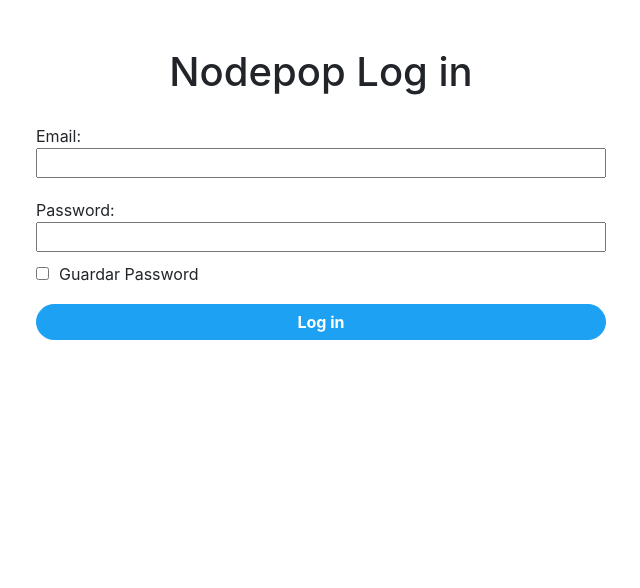
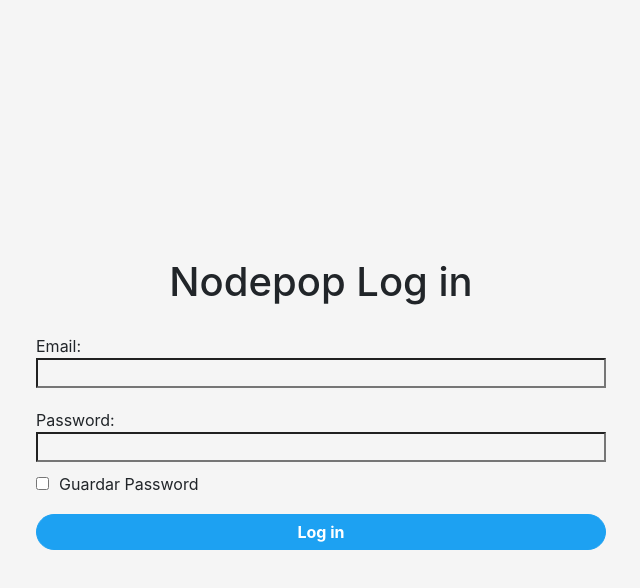
Before and after one commit to emgg2/practica-react, a React (Create React App) app: page /login in a window 1280 px wide. Shown: the top 588 px of the page, without its empty margins (319-959 px from the left). Built offline with nearby package versions, Linux system fonts and the light colour scheme.

Commit message:
style changes

```diff
--- a/src/App.css
+++ b/src/App.css
@@ -2,7 +2,7 @@
 
 
 .App {
-
+  background-color: #f5f5f5;
 }
 
 .App-logo {
@@ -25,6 +25,7 @@
   justify-content: center;
   font-size: calc(10px + 2vmin);
   color: white;
+  border:1px solid
 }
 
 .App-link {
--- a/src/components/auth/LoginPage/LoginPage.css
+++ b/src/components/auth/LoginPage/LoginPage.css
@@ -1,7 +1,4 @@
 .loginPage {
-  margin-left: auto;
-  margin-right: auto;
-  margin-top: 40px;
   max-width: 600px;
   padding: 0 15px;
   width: 100%;
@@ -23,3 +20,10 @@
   margin-top: 20px;
   padding: 10px 15px;
 }
+
+.contentLogin {
+  display: flex;
+    align-items: center;
+    justify-content: center;
+    height: 100vh;
+}
--- a/src/components/auth/LoginPage/LoginPage.js
+++ b/src/components/auth/LoginPage/LoginPage.js
@@ -40,7 +40,6 @@ function LoginPage({ onLogin, history, location }) {
       await login(credentials, savePassword);
       isLogged.current = true;
     }catch (error) {
-      debugger;
         handleError(error.message);
     } finally
     {
@@ -49,11 +48,13 @@ function LoginPage({ onLogin, history, location }) {
   }
 
   return (
+      <div className="contentLogin">
         <div className="loginPage">
            {isLoading && <Spinner />}
           <h1 className="loginPage-title">Nodepop Log in</h1>
           { error && <Advert  message={error} /> }
           <LoginForm onSubmit={handleSubmit} isLoading={isLoading}/>
+        </div>
         </div>
       );
 }
--- a/src/components/products/ProductDetailPage/ProductDetailPage.css
+++ b/src/components/products/ProductDetailPage/ProductDetailPage.css
@@ -10,6 +10,7 @@
 .boxProduct {
     width: 250px;
     border: 1px solid lightgray;
+    border-radius: 4px;
     margin-right: 8px;
 
 }
@@ -19,14 +20,7 @@
     justify-content: space-between;
 }
 
-.productPrice {
-    margin-left: 10px;
-    background-color: #2196F3;
-    padding: 5px 20px;
-    border-radius: 9999px;
-    color: white;
-    margin-top: 5px;
-}
+
 
 .productName {
     margin-top: 10px;
@@ -92,10 +86,30 @@
 
 .photo {
     width: 40%;
-
 }
 
 img {
     width: 100%;
     height: 100%;
 }
+
+.productData{
+    padding:50px;
+}
+
+.productName{
+    font-weight: bold;
+    font-size: 1em;
+    color: rgb(29, 161, 242);
+    font-size: 3em;
+}
+
+.productPriceDetail {
+    color: grey;
+    font-size: 2em;
+}
+
+.comment {
+    font-size: 0.6em;
+
+}
--- a/src/components/products/ProductDetailPage/ProductDetailPage.js
+++ b/src/components/products/ProductDetailPage/ProductDetailPage.js
@@ -43,8 +43,7 @@ const ProductDetailPage = ({match, ...props}) => {
             error={error}
             isLoading={isLoading}
             {...props}>
-            {product ? <ProductDetail product={product} />: '' }
-            <DeleteButton productId={match.params.productId} {...props}/>
+            {product ? <ProductDetail product={product} {...props} />: '' }
 
         </Layout>
     );
--- a/src/components/products/ProductDetailPage/productDetail.js
+++ b/src/components/products/ProductDetailPage/productDetail.js
@@ -1,17 +1,19 @@
 import './ProductDetailPage.css';
 
 const ProductDetail = ({product}) => {
+    const tags = product.tags.map(tag => <p className="tag">{tag}</p>);
     return (
 
         <div className = "box">
+
              <div className="photo"><img src={`${process.env.REACT_APP_API_BASE_URL}${product.photo}`} alt={product.name} /> </div>
-             <div>
+             <div className="productData">
+             <p className="productName">{product.name}</p>
+             <p className="productPriceDetail"><b>{product.price}€</b> <span className="comment"><i>impuestos includos</i></span></p>
+             {tags}
+             <p className={product.sale === true ? 'sale' : 'lookingFor'}>{product.sale === true ? 'En venta': 'Se busca'}</p>
 
-                <p>{product.name}</p>
-                <p className="tag">{product.tags}</p>
 
-                <p><b>{product.price}€</b></p>
-                <p>{product.sale}</p>
             </div>
         </div>
     );
--- a/src/components/products/ProductPage/ProductItem.js
+++ b/src/components/products/ProductPage/ProductItem.js
@@ -1,10 +1,10 @@
 import scopedStyles from './ProductPage.module.css';
+import './ProductPage.css';
+
 
 const ProductItem = ({product}) => {
 
     const tags = product.tags.map(tag => <p className="tag">{tag}</p>);
-
-
 
     return (
         <div className = "boxProduct" key={product.id}>
--- a/src/components/products/ProductPage/ProductPage.css
+++ b/src/components/products/ProductPage/ProductPage.css
@@ -84,3 +84,11 @@
     margin-right: 5px;
     margin-bottom: 5px;
 }
+
+img {
+    width: 260px;
+    height: 200px;
+    min-width: 120px;
+    min-height: 140px;
+
+  }
--- a/src/components/products/ProductPage/ProductPage.module.css
+++ b/src/components/products/ProductPage/ProductPage.module.css
@@ -9,14 +9,14 @@
 
 
 img {
-    width: 100%;
+    width: 260px;
     height: 200px;
     min-width: 120px;
     min-height: 140px;
-    background-color: lightgrey;
+
   }
 
 .boxDetail {
-    background-color: lightgray;
+
     text-align: left;
 }
--- a/src/index.css
+++ b/src/index.css
@@ -6,8 +6,18 @@ body {
   -webkit-font-smoothing: antialiased;
   -moz-osx-font-smoothing: grayscale;
 }
-
 code {
   font-family: source-code-pro, Menlo, Monaco, Consolas, 'Courier New',
     monospace;
 }
+
+#root{
+  background-color: #f5f5f5;
+  width: 100vw;
+  height: 100vh;
+
+}
+
+.css-yk16xz-control{
+  background-color: #f5f5f5 !important;
+}
```
